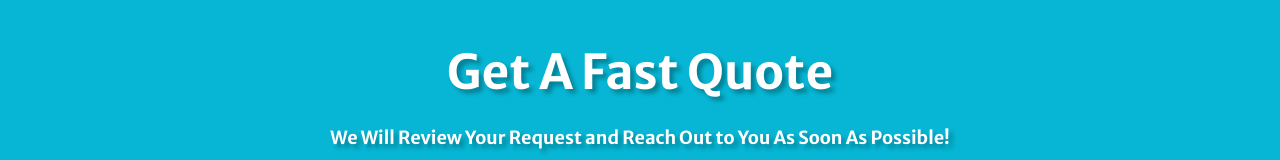
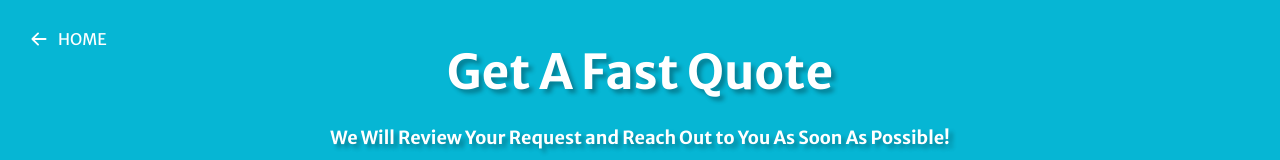
Before and after one commit to danielirwin99/pressure-washing, a React (Create React App) app: page /contact-us in a window 1280 px wide. Shown: the top 160 px of the page. Built offline with nearby package versions, Linux system fonts and the light colour scheme.

Commit message:
Contact Us Done

```diff
--- a/src/components/Navbar.jsx
+++ b/src/components/Navbar.jsx
@@ -3,6 +3,7 @@ import { BsTelephone } from "react-icons/bs";
 // import Hamburger from "./UI/Hamburger";
 import BurgerBar from "./UI/BurgerBar";
 import { logo } from "../assets";
+import { Link } from "react-router-dom";
 
 const Navbar = () => {
   return (
@@ -28,9 +29,9 @@ const Navbar = () => {
             </a>
           </li> */}
           <li className="nav-item hidden lg:flex pr-3">
-            <a className="nav-link" href="#quotes">
+            <Link className="nav-link" to={"/contact-us"}>
               Contact Us
-            </a>
+            </Link>
           </li>
           <li className="nav-item hidden md:flex pr-5">
             <a
--- a/src/pages/Contact.jsx
+++ b/src/pages/Contact.jsx
@@ -1,5 +1,7 @@
 import React, { useRef, useState } from "react";
 import emailjs from "@emailjs/browser";
+import { Link } from "react-router-dom";
+import { BsArrowLeftShort } from "react-icons/bs";
 
 const Contact = () => {
   const formRef = useRef();
@@ -69,6 +71,10 @@ const Contact = () => {
 
   return (
     <main className="bg-cyan-500 h-screen">
+      <Link to={"/"} className="fixed top-6 left-6 flex justify-center items-center space-x-1 hover:opacity-70 ">
+        <BsArrowLeftShort className="text-white text-3xl" />
+        <h1 className="text-white uppercase hidden sm:inline">Home</h1>
+      </Link>
       <div className="flex flex-col justify-center mx-3 sm:mx-6 lg:mx-0 items-center">
         <h1 className="text-3xl md:text-5xl font-bold py-2 text-white mt-10 text-shadow text-center">
           Get A Fast Quote
@@ -130,7 +136,11 @@ const Contact = () => {
                 type="submit"
                 disabled={!form.email || !form.number}
               >
-                {loading ? <p className="text-cyan-500">Sending...</p> : "Send"}
+                {loading ? (
+                  <p className="text-emerald-400">Sending...</p>
+                ) : (
+                  "Send"
+                )}
               </button>
             </div>
           </form>
```
